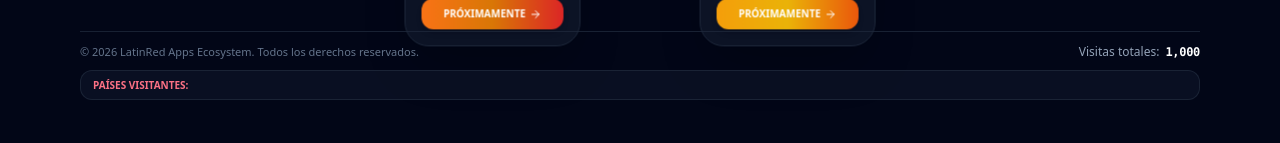
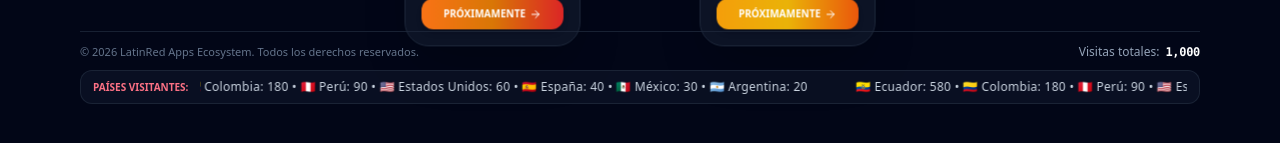
Before and after one commit to soloescribeme/latinred-portal, a Next.js app: page / in a window 1280 px wide. Shown: the part 785-928 px from the top of the page. Built offline with nearby package versions, Linux system fonts and the light colour scheme; no server answers.

Commit message:
fix: reemplazar etiqueta marquee por marquesina CSS nativa para compatibilidad total con TypeScript

```diff
--- a/app/globals.css
+++ b/app/globals.css
@@ -32,3 +32,23 @@ body {
 .glow-box {
   animation: pulseGlow 4s infinite ease-in-out;
 }
+
+@keyframes tickerMarquee {
+  0% {
+    transform: translate3d(0, 0, 0);
+  }
+  100% {
+    transform: translate3d(-50%, 0, 0);
+  }
+}
+
+.animate-ticker {
+  display: inline-flex;
+  white-space: nowrap;
+  animation: tickerMarquee 35s linear infinite;
+  will-change: transform;
+}
+
+.animate-ticker:hover {
+  animation-play-state: paused;
+}
--- a/app/page.tsx
+++ b/app/page.tsx
@@ -197,7 +197,6 @@ export default function Home() {
   });
 
   const bloqueTexto = itemsMarquesina.join('     •     ');
-  const textoMarquesina = `${bloqueTexto}     •     ${bloqueTexto}`;
 
   return (
     <main className="min-h-screen bg-slate-950 text-slate-100 flex flex-col justify-between items-center relative overflow-hidden font-sans selection:bg-rose-500 selection:text-white p-4 sm:p-6 lg:p-8">
@@ -393,15 +392,17 @@ export default function Home() {
           </div>
         </div>
 
-        {/* Debajo en una sola línea: Marquesina que corra un texto con los países que nos han visitado */}
-        <div className="w-full mt-2.5 bg-slate-900/60 border border-slate-800/80 rounded-xl px-3 py-1.5 overflow-hidden flex items-center gap-2">
-          <span className="text-[10px] uppercase font-bold text-rose-400 whitespace-nowrap hidden sm:inline-block">
+        {/* Debajo en una sola línea: Marquesina con países que han visitado */}
+        <div className="w-full mt-2.5 bg-slate-900/60 border border-slate-800/80 rounded-xl px-3 py-2 overflow-hidden flex items-center gap-2 sm:gap-3">
+          <span className="text-[10px] uppercase font-bold text-rose-400 whitespace-nowrap shrink-0 hidden sm:inline-block">
             Países visitantes:
           </span>
-          {/* @ts-ignore */}
-          <marquee className="text-xs text-slate-300 font-medium tracking-wide" scrollamount="4">
-            {textoMarquesina}
-          </marquee>
+          <div className="overflow-hidden whitespace-nowrap flex-1 w-full">
+            <div className="animate-ticker text-xs text-slate-300 font-medium tracking-wide">
+              <span className="pr-12">{bloqueTexto}</span>
+              <span className="pr-12">{bloqueTexto}</span>
+            </div>
+          </div>
         </div>
 
       </footer>
```
